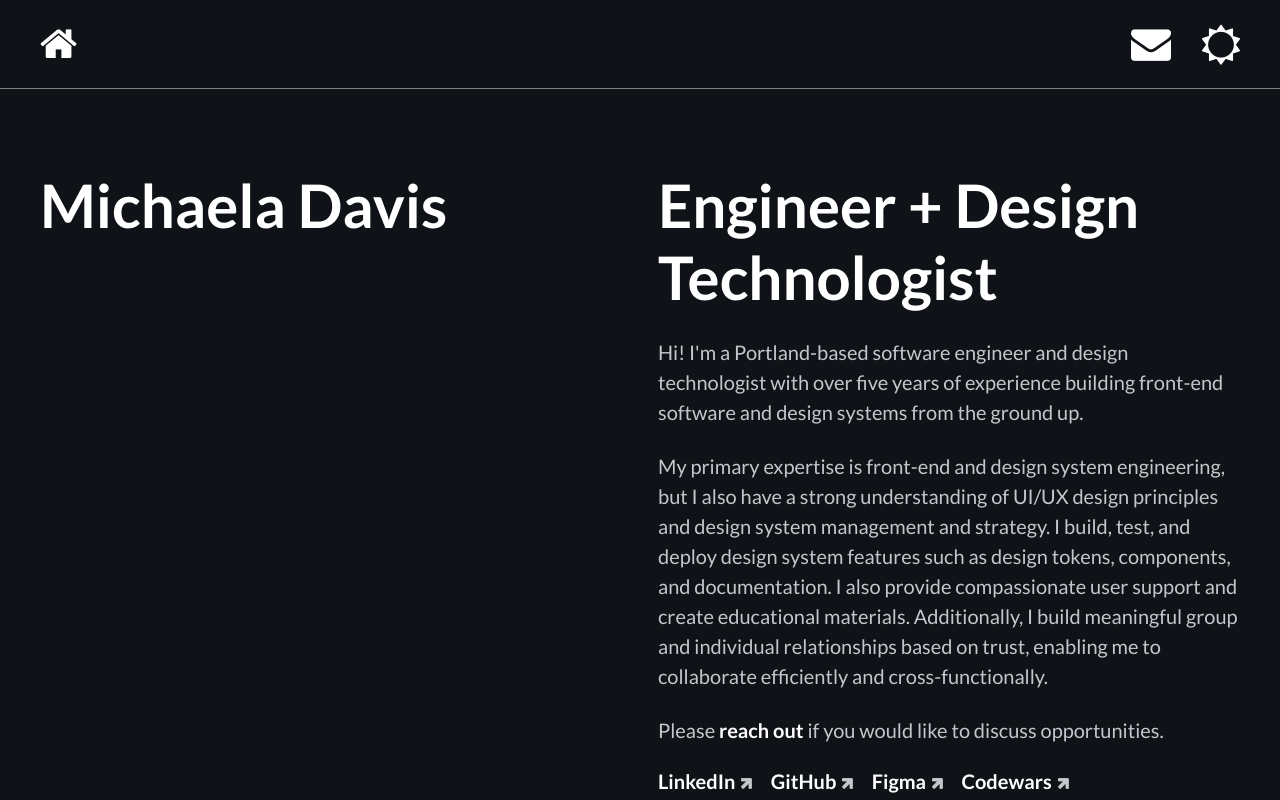
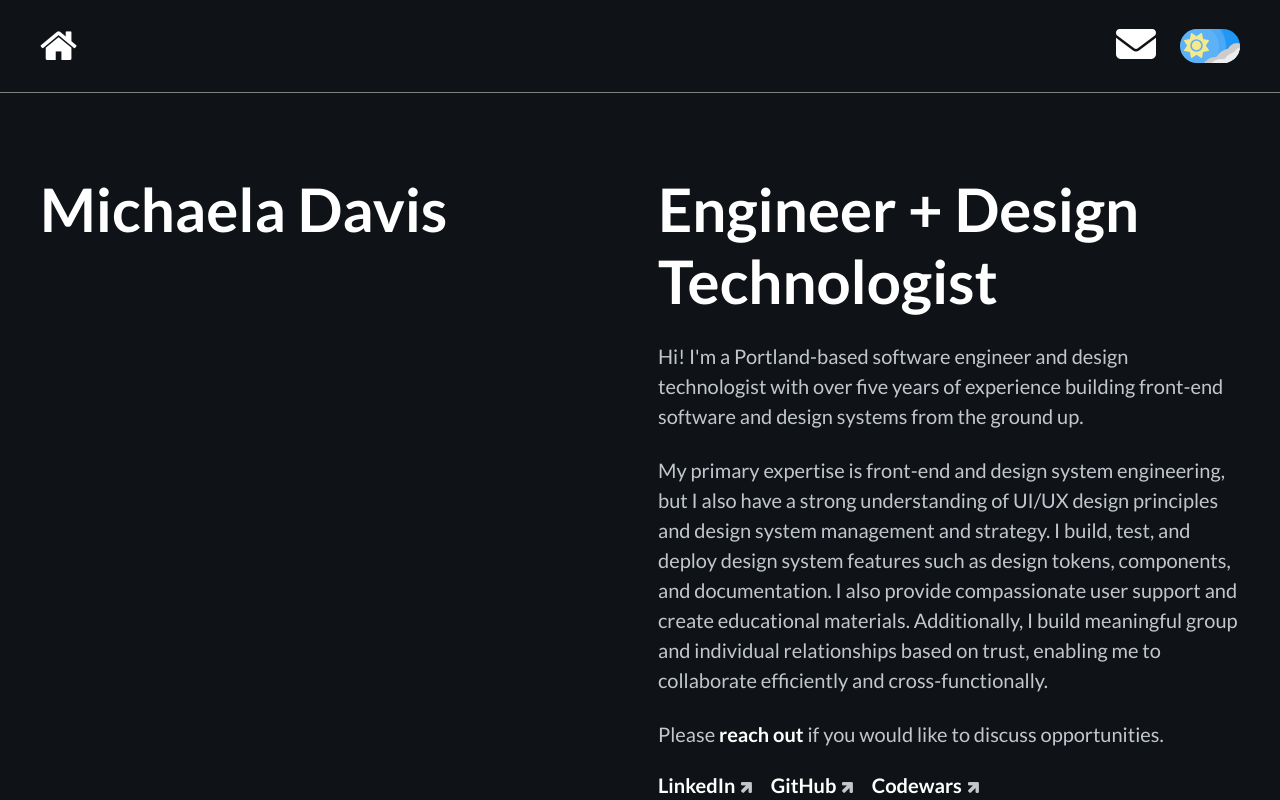
Before and after one commit to Michaela-Davis/portfolio_2024, a React (Create React App) app: page / in a window 1280 px wide. Shown: the top 800 px of the page. Built offline with nearby package versions, Linux system fonts and the light colour scheme.

Commit message:
💥 Replace button with animated toggle for light/dark mode

```diff
--- a/public/index.html
+++ b/public/index.html
@@ -15,9 +15,6 @@
     <link rel="preconnect" href="https://fonts.gstatic.com" crossorigin>
     <link href="https://fonts.googleapis.com/css?family=Lato:400,700,900" rel="stylesheet">
 
-    <!-- 2024 v6 Font Awesome call ONLY WORKS LOCALLY -->
-    <!-- <script src="https://kit.fontawesome.com/b8193013a2.js" crossorigin="anonymous"></script> -->
-    <!-- 2017 v4.7 Font Awesome call which actually works when deployed -->
     <link rel="stylesheet" href="https://maxcdn.bootstrapcdn.com/font-awesome/4.7.0/css/font-awesome.min.css">
 
     <link rel="manifest" href="%PUBLIC_URL%/manifest.json" />
--- a/src/App.css
+++ b/src/App.css
@@ -25,6 +25,24 @@
   justify-content: space-between;
   align-items: center;
   padding-inline: 16px;
+
+  /* Home Icon */
+  .fa-home:before {
+    font-size: 40px;
+  }
+
+  /* Moon Icon */
+  .fa-moon:before {
+    font-size: 46px;
+    color: white;
+  }
+
+  /* Envelope Icon */
+  #envelope {
+    width: 40px;
+    height: 40px;
+    fill: white;
+  }
 }
 
 .navbar__items {
@@ -220,11 +238,272 @@
 [data-theme="light"] {
   .navbar {
     background-color: #fff;
-    color: #0f1317;
     border-bottom: .5px gray solid;
+
+    #envelope {
+      fill:#0f1317;
+    }
+
+    .stars svg.star {
+      fill: #f4e98c;
+    }
   }
 
   .hero__link .fa.fa-arrow-up {
     color: gray;
   }
 }
+/* MODE - Light mode END */
+
+/* TOGGLE for light/dark mode */
+.switch {
+  position: relative;
+  display: inline-block;
+  width: 60px;
+  height: 34px;
+}
+
+.switch #input {
+  opacity: 0;
+  width: 0;
+  height: 0;
+}
+
+.switch #sun {
+  fill: #f4e98c;
+  height: 25px;
+}
+
+.switch #moon {
+  color: white;
+  font-size: 25px;
+}
+
+.slider {
+  position: absolute;
+  cursor: pointer;
+  top: 0;
+  left: 0;
+  right: 0;
+  bottom: 0;
+  background-color: #2196f3;
+  -webkit-transition: 0.4s;
+  transition: 0.4s;
+  z-index: 0;
+  overflow: hidden;
+}
+
+.sun-moon {
+  position: absolute;
+  content: "";
+  height: 26px;
+  width: 26px;
+  left: 4px;
+  bottom: 4px;
+  -webkit-transition: 0.4s;
+  transition: 0.4s;
+}
+
+#input:checked + .slider {
+  background-color: black;
+}
+
+#input:focus + .slider {
+  box-shadow: 0 0 1px #2196f3;
+}
+
+#input:checked + .slider .sun-moon {
+  -webkit-transform: translateX(26px);
+  -ms-transform: translateX(26px);
+  transform: translateX(26px);
+  -webkit-animation: rotate-center 0.6s ease-in-out both;
+  animation: rotate-center 0.6s ease-in-out both;
+}
+
+#input:checked + .slider .sun-moon .moon-dot {
+  opacity: 1;
+}
+
+.slider.round {
+  border-radius: 34px;
+}
+
+#light-ray-1 {
+  left: -8px;
+  top: -8px;
+  position: absolute;
+  width: 43px;
+  height: 43px;
+  z-index: -1;
+  fill: white;
+  opacity: 10%;
+}
+
+#light-ray-2 {
+  left: -50%;
+  top: -50%;
+  position: absolute;
+  width: 55px;
+  height: 55px;
+  z-index: -1;
+  fill: white;
+  opacity: 10%;
+}
+
+#light-ray-3 {
+  left: -18px;
+  top: -18px;
+  position: absolute;
+  width: 60px;
+  height: 60px;
+  z-index: -1;
+  fill: white;
+  opacity: 10%;
+}
+
+.cloud-light {
+  position: absolute;
+  fill: #eee;
+  animation-name: cloud-move;
+  animation-duration: 6s;
+  animation-iteration-count: infinite;
+}
+
+.cloud-dark {
+  position: absolute;
+  fill: #ccc;
+  animation-name: cloud-move;
+  animation-duration: 6s;
+  animation-iteration-count: infinite;
+  animation-delay: 1s;
+}
+
+#cloud-1 {
+  left: 30px;
+  top: 15px;
+  width: 40px;
+}
+
+#cloud-2 {
+  left: 44px;
+  top: 10px;
+  width: 20px;
+}
+
+#cloud-3 {
+  left: 18px;
+  top: 24px;
+  width: 30px;
+}
+
+#cloud-4 {
+  left: 36px;
+  top: 18px;
+  width: 40px;
+}
+
+#cloud-5 {
+  left: 48px;
+  top: 14px;
+  width: 20px;
+}
+
+#cloud-6 {
+  left: 22px;
+  top: 26px;
+  width: 30px;
+}
+
+@keyframes cloud-move {
+  0% {
+    transform: translateX(0px);
+  }
+
+  40% {
+    transform: translateX(4px);
+  }
+
+  80% {
+    transform: translateX(-4px);
+  }
+
+  100% {
+    transform: translateX(0px);
+  }
+}
+
+.stars {
+  transform: translateY(-32px);
+  opacity: 0;
+  transition: 0.4s;
+}
+
+.star {
+  fill: white;
+  position: absolute;
+  -webkit-transition: 0.4s;
+  transition: 0.4s;
+  animation-name: star-twinkle;
+  animation-duration: 2s;
+  animation-iteration-count: infinite;
+}
+
+#input:checked + .slider .stars {
+  -webkit-transform: translateY(0);
+  -ms-transform: translateY(0);
+  transform: translateY(0);
+  opacity: 1;
+}
+
+#star-1 {
+  width: 20px;
+  top: 14px;
+  left: 3px;
+  animation-delay: 0.3s;
+}
+
+#star-2 {
+  width: 6px;
+  top: 12px;
+  left: 3px;
+}
+
+#star-3 {
+  width: 12px;
+  top: 2px;
+  left: 10px;
+  animation-delay: 0.6s;
+}
+
+#star-4 {
+  width: 18px;
+  top: 5px;
+  left: 15px;
+  animation-delay: 1.3s;
+}
+
+@keyframes star-twinkle {
+  0% {
+    transform: scale(1);
+  }
+
+  40% {
+    transform: scale(1.2);
+  }
+
+  80% {
+    transform: scale(0.8);
+  }
+
+  100% {
+    transform: scale(1);
+  }
+}
+
+
+/* Tone down the animation to avoid vestibular motion triggers. */
+@media (prefers-reduced-motion) {
+  .switch {
+    animation-iteration-count: none;
+  }
+}
--- a/src/App.tsx
+++ b/src/App.tsx
@@ -1,6 +1,8 @@
 import { useState, useEffect } from 'react';
 import { Review } from './components/Review';
 import { Work } from './components/Work';
+
+import { Envelope, Sun } from './icons'; // I like these versions better
 import './App.css';
 
 function App() {
@@ -40,29 +42,78 @@ return (
   <nav className="navbar">
     <div className="container navbar__wrapper">
       <div className="home">
-        <a href="https://www.michaela-davis.com" className="navbar__link" aria-label="Michaela Davis Portfolio home"><i className="fa fa-home fa-2x" aria-hidden="true"></i></a>
+        <a href="https://www.michaela-davis.com" className="navbar__link" aria-label="Michaela Davis Portfolio home"><i id="home" className="fa fa-home" aria-hidden="false"></i></a>
       </div>
       <div className="navbar__items">
         <div className="navbar__item">
-          <a href="mailto:michaela.delight+portfolio@gmail.com" className="navbar__link" aria-label="Email Michaela Davis"><i className="fa fa-envelope fa-2x" aria-hidden="true"></i></a>
+          <a href="mailto:michaela.delight+portfolio@gmail.com" className="navbar__link" aria-label="Email Michaela Davis"><Envelope /></a>
         </div>
         <div className="navbar__item">
-          {!lightModeOn && (
-            <button
-            type="button"
-            data-theme-toggle
-            aria-label="Change to dark theme"
-            onClick={ toggleTheme }
-          ><i className="fa fa-sun-o fa-3x" aria-hidden="true"></i></button>
-          )}
-          {lightModeOn && (
-            <button
-            type="button"
-            data-theme-toggle
-            aria-label="Change to light theme"
-            onClick={ toggleTheme }
-          ><i className="fa fa-moon-o fa-3x" aria-hidden="true"></i></button>
-          )}
+
+          <label className="switch">
+            <input id="input" type="checkbox" checked={lightModeOn} onChange={toggleTheme} />
+            <div className="slider round">
+              <div className="sun-moon">
+                {!lightModeOn && (
+                  <Sun />
+                )}
+                {lightModeOn && (
+                  <i id="moon" className="fa fa-moon-o" aria-hidden="false"></i>
+                )}
+                <svg id="light-ray-1" className="light-ray" viewBox="0 0 100 100">
+                  <circle cx="50" cy="50" r="50"></circle>
+                </svg>
+                <svg id="light-ray-2" className="light-ray" viewBox="0 0 100 100">
+                  <circle cx="50" cy="50" r="50"></circle>
+                </svg>
+                <svg id="light-ray-3" className="light-ray" viewBox="0 0 100 100">
+                  <circle cx="50" cy="50" r="50"></circle>
+                </svg>
+
+                <svg id="cloud-1" className="cloud-dark" viewBox="0 0 100 100">
+                  <circle cx="50" cy="50" r="50"></circle>
+                </svg>
+                <svg id="cloud-2" className="cloud-dark" viewBox="0 0 100 100">
+                  <circle cx="50" cy="50" r="50"></circle>
+                </svg>
+                <svg id="cloud-3" className="cloud-dark" viewBox="0 0 100 100">
+                  <circle cx="50" cy="50" r="50"></circle>
+                </svg>
+                <svg id="cloud-4" className="cloud-light" viewBox="0 0 100 100">
+                  <circle cx="50" cy="50" r="50"></circle>
+                </svg>
+                <svg id="cloud-5" className="cloud-light" viewBox="0 0 100 100">
+                  <circle cx="50" cy="50" r="50"></circle>
+                </svg>
+                <svg id="cloud-6" className="cloud-light" viewBox="0 0 100 100">
+                  <circle cx="50" cy="50" r="50"></circle>
+                </svg>
+              </div>
+              <div className="stars">
+                <svg id="star-1" className="star" viewBox="0 0 20 20">
+                  <path
+                    d="M 0 10 C 10 10,10 10 ,0 10 C 10 10 , 10 10 , 10 20 C 10 10 , 10 10 , 20 10 C 10 10 , 10 10 , 10 0 C 10 10,10 10 ,0 10 Z"
+                  ></path>
+                </svg>
+                <svg id="star-2" className="star" viewBox="0 0 20 20">
+                  <path
+                    d="M 0 10 C 10 10,10 10 ,0 10 C 10 10 , 10 10 , 10 20 C 10 10 , 10 10 , 20 10 C 10 10 , 10 10 , 10 0 C 10 10,10 10 ,0 10 Z"
+                  ></path>
+                </svg>
+                <svg id="star-3" className="star" viewBox="0 0 20 20">
+                  <path
+                    d="M 0 10 C 10 10,10 10 ,0 10 C 10 10 , 10 10 , 10 20 C 10 10 , 10 10 , 20 10 C 10 10 , 10 10 , 10 0 C 10 10,10 10 ,0 10 Z"
+                  ></path>
+                </svg>
+                <svg id="star-4" className="star" viewBox="0 0 20 20">
+                  <path
+                    d="M 0 10 C 10 10,10 10 ,0 10 C 10 10 , 10 10 , 10 20 C 10 10 , 10 10 , 20 10 C 10 10 , 10 10 , 10 0 C 10 10,10 10 ,0 10 Z"
+                  ></path>
+                </svg>
+              </div>
+            </div>
+          </label>
+
         </div>
       </div>
     </div>
@@ -92,7 +143,7 @@ return (
             <div className="hero__links">
               <a href="https://www.linkedin.com/in/michaela-davis/" target="_blank" rel="noopener noreferrer" className="hero__link">LinkedIn<i className="fa fa-arrow-up" aria-hidden="true"></i></a>
               <a href="https://github.com/Michaela-Davis?tab=overview&from=2020-12-01&to=2020-12-31" target="_blank" rel="noopener noreferrer" className="hero__link">GitHub<i className="fa fa-arrow-up" aria-hidden="true"></i></a>
-              <a href="https://www.figma.com/design/Gzdwltv04SG0BUYtokOiFx/Delightful-Design-System?node-id=0-1&m=dev&t=JvEJsDti93QNrtzZ-1" target="_blank" rel="noopener noreferrer" className="hero__link">Figma<i className="fa fa-arrow-up" aria-hidden="true"></i></a>
+              {/* <a href="https://www.figma.com/design/Gzdwltv04SG0BUYtokOiFx/Delightful-Design-System?node-id=0-1&m=dev&t=JvEJsDti93QNrtzZ-1" target="_blank" rel="noopener noreferrer" className="hero__link">Figma<i className="fa fa-arrow-up" aria-hidden="true"></i></a> */}
               <a href="https://www.codewars.com/users/M%20Delight" target="_blank" rel="noopener noreferrer" className="hero__link">Codewars<i className="fa fa-arrow-up" aria-hidden="true"></i></a>
             </div>
           </div>
--- /dev/null
+++ b/src/icons/envelope.tsx
@@ -0,0 +1,4 @@
+export const Envelope = () => {
+
+  return (<svg xmlns="http://www.w3.org/2000/svg" id="envelope" viewBox="0 0 512 512"><path d="M48 64C21.5 64 0 85.5 0 112c0 15.1 7.1 29.3 19.2 38.4L236.8 313.6c11.4 8.5 27 8.5 38.4 0L492.8 150.4c12.1-9.1 19.2-23.3 19.2-38.4c0-26.5-21.5-48-48-48L48 64zM0 176L0 384c0 35.3 28.7 64 64 64l384 0c35.3 0 64-28.7 64-64l0-208L294.4 339.2c-22.8 17.1-54 17.1-76.8 0L0 176z"/></svg>);
+}
--- /dev/null
+++ b/src/icons/index.tsx
@@ -0,0 +1,2 @@
+export { Envelope } from './envelope';
+export { Sun } from './sun';
--- /dev/null
+++ b/src/icons/sun.tsx
@@ -0,0 +1,4 @@
+export const Sun = () => {
+
+  return (<svg xmlns="http://www.w3.org/2000/svg" id="sun" viewBox="0 0 512 512"><path d="M361.5 1.2c5 2.1 8.6 6.6 9.6 11.9L391 121l107.9 19.8c5.3 1 9.8 4.6 11.9 9.6s1.5 10.7-1.6 15.2L446.9 256l62.3 90.3c3.1 4.5 3.7 10.2 1.6 15.2s-6.6 8.6-11.9 9.6L391 391 371.1 498.9c-1 5.3-4.6 9.8-9.6 11.9s-10.7 1.5-15.2-1.6L256 446.9l-90.3 62.3c-4.5 3.1-10.2 3.7-15.2 1.6s-8.6-6.6-9.6-11.9L121 391 13.1 371.1c-5.3-1-9.8-4.6-11.9-9.6s-1.5-10.7 1.6-15.2L65.1 256 2.8 165.7c-3.1-4.5-3.7-10.2-1.6-15.2s6.6-8.6 11.9-9.6L121 121 140.9 13.1c1-5.3 4.6-9.8 9.6-11.9s10.7-1.5 15.2 1.6L256 65.1 346.3 2.8c4.5-3.1 10.2-3.7 15.2-1.6zM160 256a96 96 0 1 1 192 0 96 96 0 1 1 -192 0zm224 0a128 128 0 1 0 -256 0 128 128 0 1 0 256 0z"/></svg>);
+}
```
